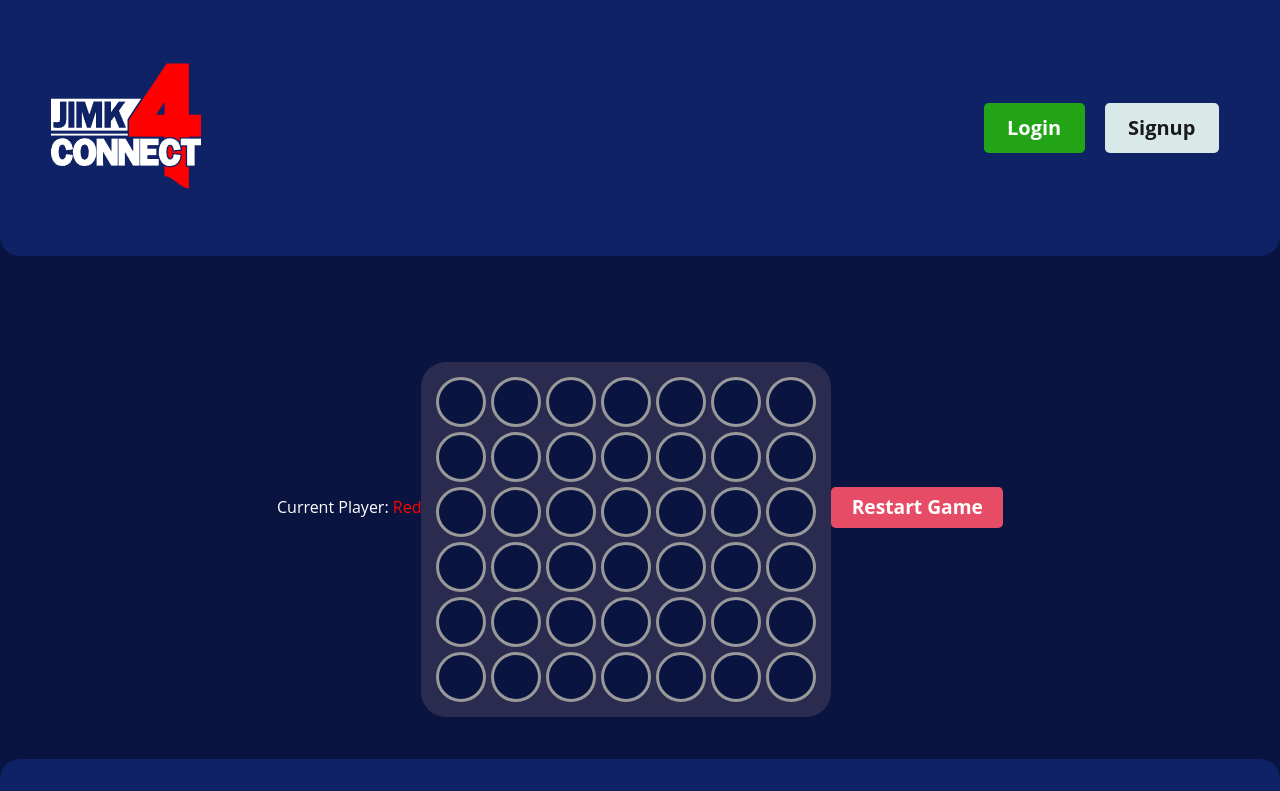
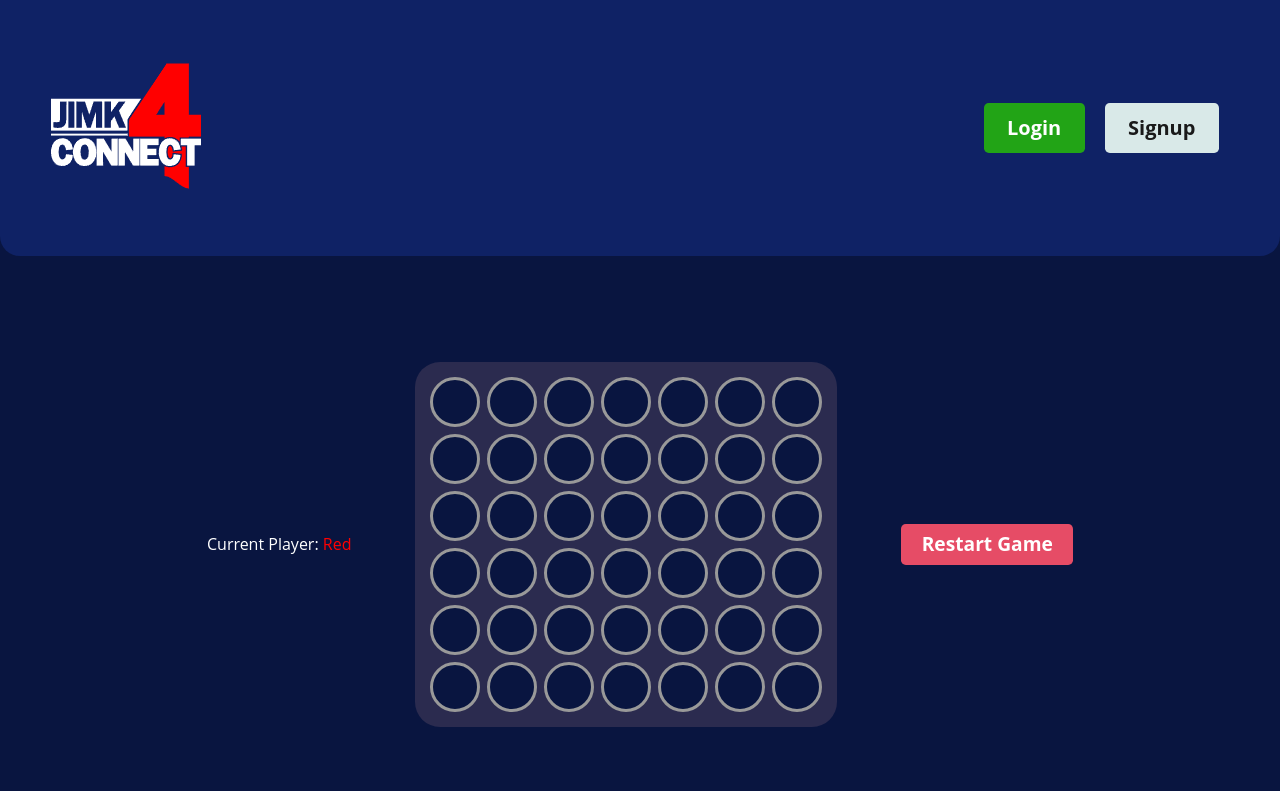
Before and after one commit to keithrsialana/jimk-connect4, a React (Vite) app in the folder client/: page /game/1 in a window 1280 px wide. Shown: the top 791 px of the page. Built offline with nearby package versions, Linux system fonts and the light colour scheme; no server answers.

Commit message:
additional changes to profile cards on local gameboard page

```diff
--- a/client/src/App.css
+++ b/client/src/App.css
@@ -1733,9 +1733,10 @@ label form [type='radio'] {
 .game-board {
   display: grid;
   grid-template-columns: repeat(7, 50px);
-  grid-gap: 5px;
-  margin-top: 4rem;
+  grid-gap: 7px;
+  margin: 4rem;
   justify-content: center;
+  align-items: center;
   /* border: 4px solid #999; */
   border-radius: 25px;
   background-color: #2b2b4f;
@@ -1743,7 +1744,6 @@ label form [type='radio'] {
   z-index: 4;
   padding: 15px;
   width: max-content;
-  /* overflow: visible; */
 }
 
 .cell {
--- a/client/src/custom-styles.css
+++ b/client/src/custom-styles.css
@@ -61,8 +61,8 @@ body {
 	border: 1px solid var(--primary) !important;
 	border-radius: 15px 15px;
 	background-color: #2b2b4f;
-	margin: 2rem;
 	display: flex;
+	width: 300px;
 	flex-direction: column;
 	box-shadow: 0 15px 13px rgba(0, 0, 0, 0.2);
 	justify-content: center;
@@ -72,8 +72,8 @@ body {
 	border: 1px solid var(--primary) !important;
 	border-radius: 15px 15px;
 	background-color: #2b2b4f;
-	margin: 2rem;
 	display: flex;
+	width: 300px;
 	flex-direction: column;
 	box-shadow: 0 15px 13px rgba(0, 0, 0, 0.2);
 	justify-content: center;
```
